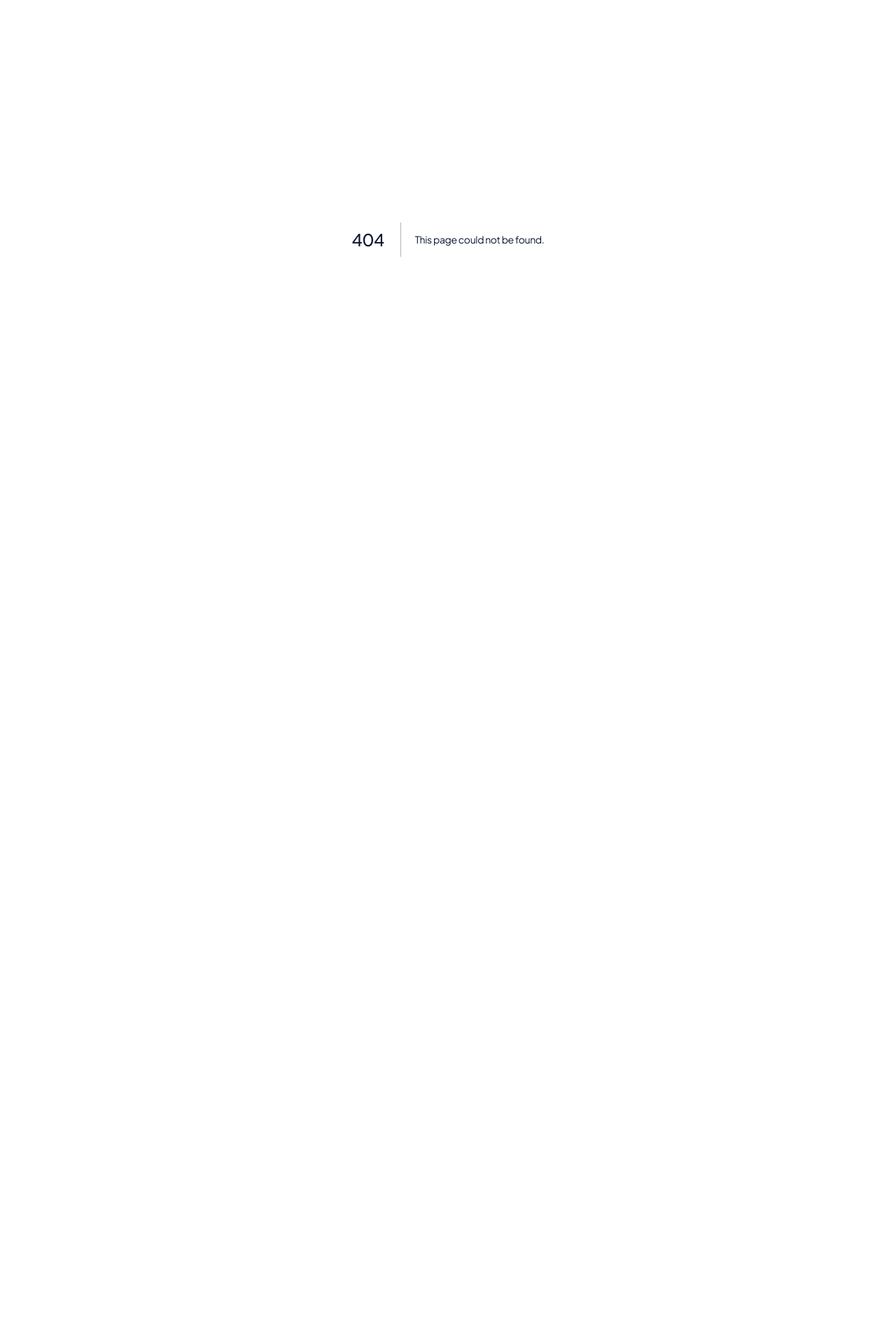
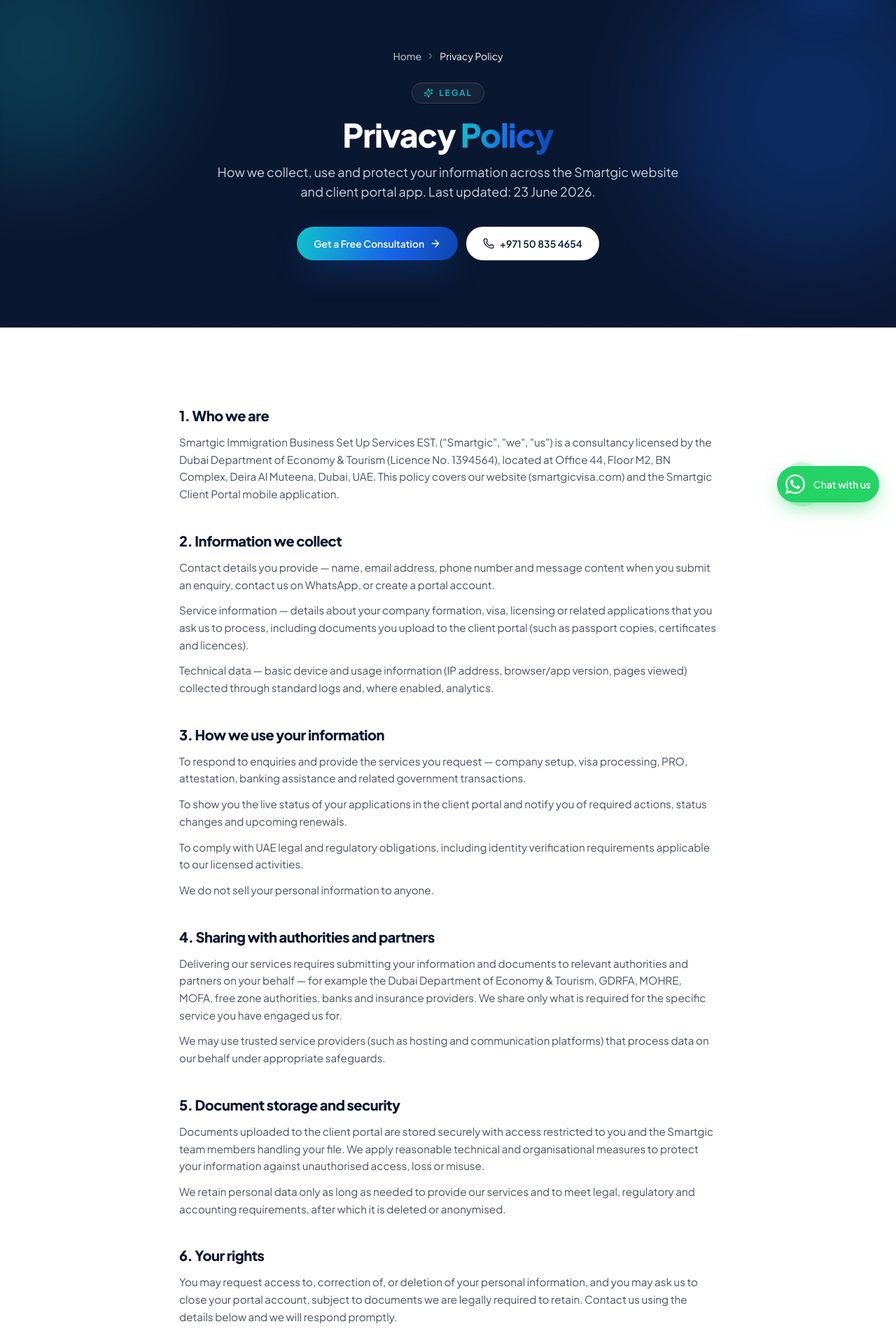
Before and after one commit to zakaurrehman/smartgic, a Next.js app: page /privacy in a window 1280 px wide. Before the commit this address had no page. Shown: the part 58-1960 px from the top of the page at 70% size. Before the commit the page ends 800 px from the top, so only its background shows below. Built offline with nearby package versions, Linux system fonts and the light colour scheme.

Commit message:
Add privacy policy page (required for app store submissions)
Co-Authored-By: Claude Opus 4.8 <noreply@anthropic.com>

```diff
--- /dev/null
+++ b/app/privacy/page.tsx
@@ -0,0 +1,123 @@
+import type { Metadata } from 'next';
+import Header from '@/components/Header';
+import Footer from '@/components/Footer';
+import WhatsAppButton from '@/components/ui/WhatsAppButton';
+import PageHero from '@/components/ui/PageHero';
+import { company } from '@/lib/data';
+
+const SITE = 'https://www.smartgicvisa.com';
+const url = `${SITE}/privacy`;
+const title = 'Privacy Policy | Smartgic Visa';
+const description =
+  'How Smartgic Visa collects, uses and protects your personal information across our website and client portal app.';
+
+export const metadata: Metadata = {
+  title: { absolute: title },
+  description,
+  alternates: { canonical: url },
+  robots: { index: true, follow: true },
+};
+
+const sections = [
+  {
+    h: '1. Who we are',
+    p: [
+      `${company.legalName} ("Smartgic", "we", "us") is a consultancy licensed by the Dubai Department of Economy & Tourism (Licence No. ${company.licenseNo}), located at ${company.address}. This policy covers our website (smartgicvisa.com) and the Smartgic Client Portal mobile application.`,
+    ],
+  },
+  {
+    h: '2. Information we collect',
+    p: [
+      'Contact details you provide — name, email address, phone number and message content when you submit an enquiry, contact us on WhatsApp, or create a portal account.',
+      'Service information — details about your company formation, visa, licensing or related applications that you ask us to process, including documents you upload to the client portal (such as passport copies, certificates and licences).',
+      'Technical data — basic device and usage information (IP address, browser/app version, pages viewed) collected through standard logs and, where enabled, analytics.',
+    ],
+  },
+  {
+    h: '3. How we use your information',
+    p: [
+      'To respond to enquiries and provide the services you request — company setup, visa processing, PRO, attestation, banking assistance and related government transactions.',
+      'To show you the live status of your applications in the client portal and notify you of required actions, status changes and upcoming renewals.',
+      'To comply with UAE legal and regulatory obligations, including identity verification requirements applicable to our licensed activities.',
+      'We do not sell your personal information to anyone.',
+    ],
+  },
+  {
+    h: '4. Sharing with authorities and partners',
+    p: [
+      'Delivering our services requires submitting your information and documents to relevant authorities and partners on your behalf — for example the Dubai Department of Economy & Tourism, GDRFA, MOHRE, MOFA, free zone authorities, banks and insurance providers. We share only what is required for the specific service you have engaged us for.',
+      'We may use trusted service providers (such as hosting and communication platforms) that process data on our behalf under appropriate safeguards.',
+    ],
+  },
+  {
+    h: '5. Document storage and security',
+    p: [
+      'Documents uploaded to the client portal are stored securely with access restricted to you and the Smartgic team members handling your file. We apply reasonable technical and organisational measures to protect your information against unauthorised access, loss or misuse.',
+      'We retain personal data only as long as needed to provide our services and to meet legal, regulatory and accounting requirements, after which it is deleted or anonymised.',
+    ],
+  },
+  {
+    h: '6. Your rights',
+    p: [
+      'You may request access to, correction of, or deletion of your personal information, and you may ask us to close your portal account, subject to documents we are legally required to retain. Contact us using the details below and we will respond promptly.',
+    ],
+  },
+  {
+    h: '7. Children',
+    p: [
+      'Our website and app are intended for adults. Where family visa services involve information about minors, it is provided by and processed on the instruction of a parent or guardian.',
+    ],
+  },
+  {
+    h: '8. Changes to this policy',
+    p: [
+      'We may update this policy from time to time. The latest version will always be available at this page, with material changes highlighted on the site.',
+    ],
+  },
+  {
+    h: '9. Contact us',
+    p: [
+      `Email: ${company.email}`,
+      `Phone / WhatsApp: ${company.phone}`,
+      `Address: ${company.address}`,
+    ],
+  },
+];
+
+export default function PrivacyPage() {
+  return (
+    <>
+      <Header />
+      <main>
+        <PageHero
+          eyebrow="Legal"
+          title={
+            <>
+              Privacy <span className="gradient-text">Policy</span>
+            </>
+          }
+          subtitle="How we collect, use and protect your information across the Smartgic website and client portal app. Last updated: 23 June 2026."
+          crumbs={[{ label: 'Home', href: '/' }, { label: 'Privacy Policy' }]}
+        />
+        <section className="section bg-white">
+          <div className="container-x">
+            <div className="mx-auto max-w-3xl space-y-10">
+              {sections.map((s) => (
+                <div key={s.h}>
+                  <h2 className="text-xl font-extrabold text-ink-900">{s.h}</h2>
+                  {s.p.map((para, i) => (
+                    <p key={i} className="mt-3 text-[0.95rem] leading-relaxed text-ink-500">
+                      {para}
+                    </p>
+                  ))}
+                </div>
+              ))}
+            </div>
+          </div>
+        </section>
+      </main>
+      <Footer />
+      <WhatsAppButton />
+    </>
+  );
+}
--- a/app/sitemap.ts
+++ b/app/sitemap.ts
@@ -6,7 +6,7 @@ const SITE = 'https://www.smartgicvisa.com';
 
 export default function sitemap(): MetadataRoute.Sitemap {
   const now = new Date();
-  const staticPages = ['about', 'services', 'free-zones', 'pricing', 'golden-visa', 'blog'];
+  const staticPages = ['about', 'services', 'free-zones', 'pricing', 'golden-visa', 'blog', 'privacy'];
   return [
     {
       url: `${SITE}/`,
--- a/components/Footer.tsx
+++ b/components/Footer.tsx
@@ -105,7 +105,10 @@ export default function Footer() {
         {/* Bottom bar */}
         <div className="flex flex-col items-center justify-between gap-4 border-t border-white/10 py-7 text-xs text-slate-400 sm:flex-row">
           <p>
-            © {year} {company.legalName} All rights reserved.
+            © {year} {company.legalName} All rights reserved. ·{' '}
+            <a href="/privacy" className="transition-colors hover:text-brand-cyan">
+              Privacy Policy
+            </a>
           </p>
           <p className="flex flex-wrap items-center justify-center gap-x-2 gap-y-1">
             <span>Licensed by {company.authority}</span>
```
